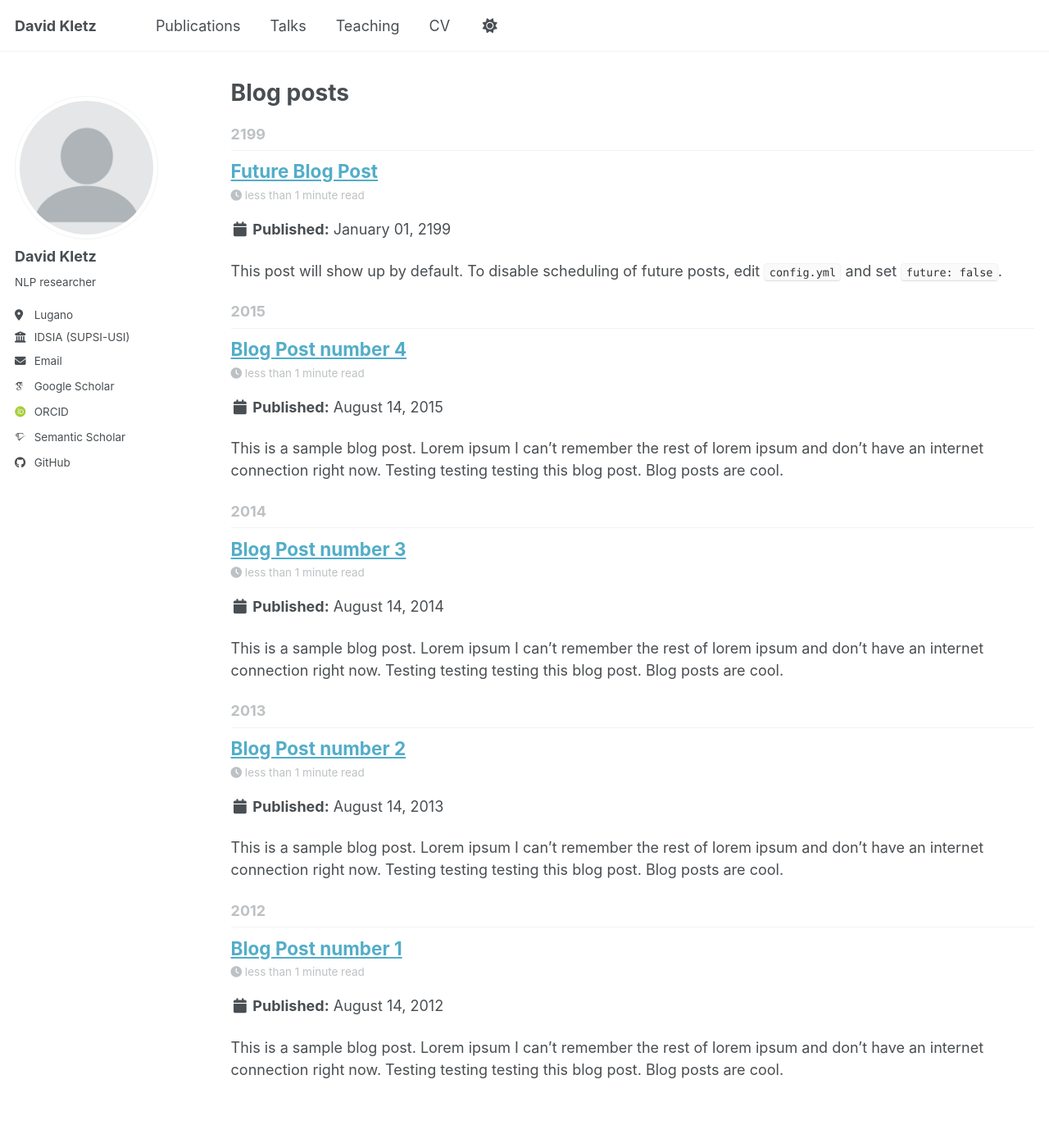
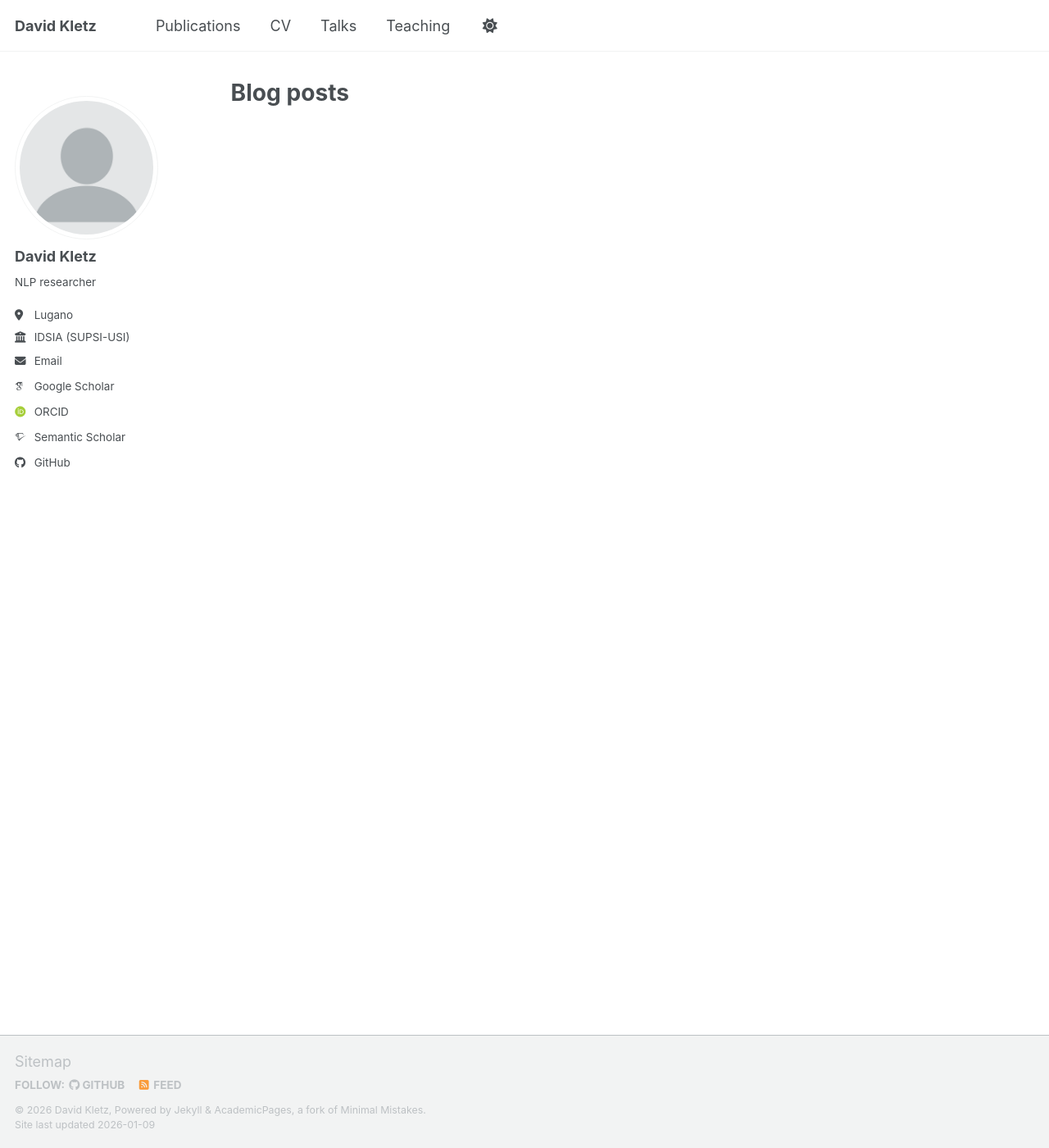
Before and after one commit to davkletz/davkletz.github.io, a Jekyll site: the page built from _pages/year-archive.html, in a window 1280 px wide and 1400 px high. Shown: the whole window at 82% size. Built offline with Jekyll 4.4.1, drawn with Linux system fonts in a browser that asks for light colours; some web fonts are replaced; a script bundle is joined from its source files by our own code; library files that are not in the unit come from our copies.

Commit message:
delete not usefull

```diff
--- a/_posts/2012-08-14-blog-post-1.md
+++ /dev/null
@@ -1,20 +0,0 @@
----
-title: 'Blog Post number 1'
-date: 2012-08-14
-permalink: /posts/2012/08/blog-post-1/
-tags:
-  - cool posts
-  - category1
-  - category2
----
-
-This is a sample blog post. Lorem ipsum I can't remember the rest of lorem ipsum and don't have an internet connection right now. Testing testing testing this blog post. Blog posts are cool.
-
-Headings are cool
-======
-
-You can have many headings
-======
-
-Aren't headings cool?
-------
--- a/_posts/2013-08-14-blog-post-2.md
+++ /dev/null
@@ -1,20 +0,0 @@
----
-title: 'Blog Post number 2'
-date: 2013-08-14
-permalink: /posts/2013/08/blog-post-2/
-tags:
-  - cool posts
-  - category1
-  - category2
----
-
-This is a sample blog post. Lorem ipsum I can't remember the rest of lorem ipsum and don't have an internet connection right now. Testing testing testing this blog post. Blog posts are cool.
-
-Headings are cool
-======
-
-You can have many headings
-======
-
-Aren't headings cool?
-------
--- a/_posts/2014-08-14-blog-post-3.md
+++ /dev/null
@@ -1,20 +0,0 @@
----
-title: 'Blog Post number 3'
-date: 2014-08-14
-permalink: /posts/2014/08/blog-post-3/
-tags:
-  - cool posts
-  - category1
-  - category2
----
-
-This is a sample blog post. Lorem ipsum I can't remember the rest of lorem ipsum and don't have an internet connection right now. Testing testing testing this blog post. Blog posts are cool.
-
-Headings are cool
-======
-
-You can have many headings
-======
-
-Aren't headings cool?
-------
--- a/_posts/2199-01-01-future-post.md
+++ /dev/null
@@ -1,11 +0,0 @@
----
-title: 'Future Blog Post'
-date: 2199-01-01
-permalink: /posts/2012/08/blog-post-4/
-tags:
-  - cool posts
-  - category1
-  - category2
----
-
-This post will show up by default. To disable scheduling of future posts, edit `config.yml` and set `future: false`.
```
Also changed, not shown: _data/navigation.yml (+3 -15 lines), _portfolio/portfolio-1.md (deleted, +0 -7 lines), _portfolio/portfolio-2.html (deleted, +0 -7 lines), _posts/2015-08-14-blog-post-4.md (deleted, +0 -20 lines).
